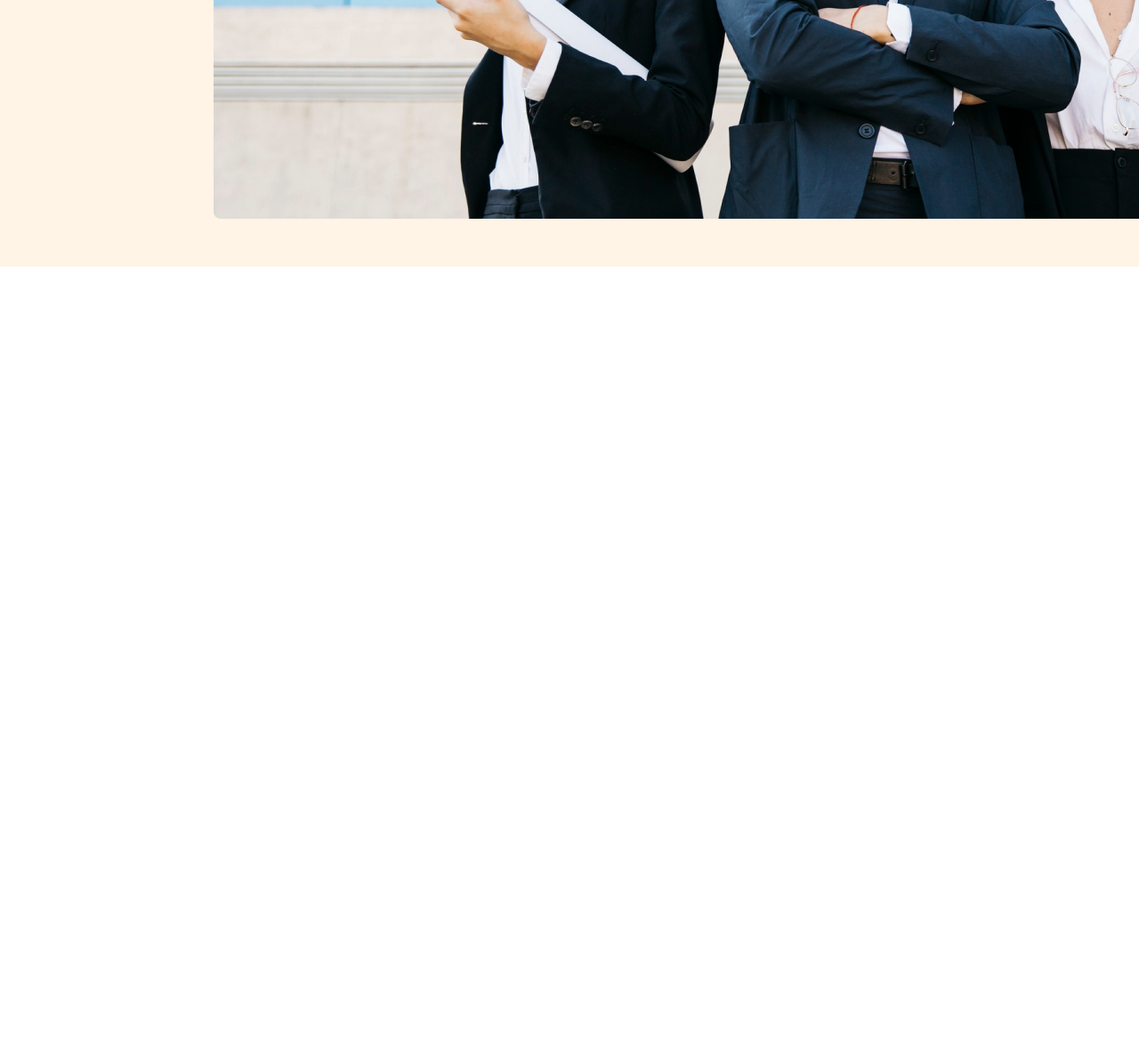
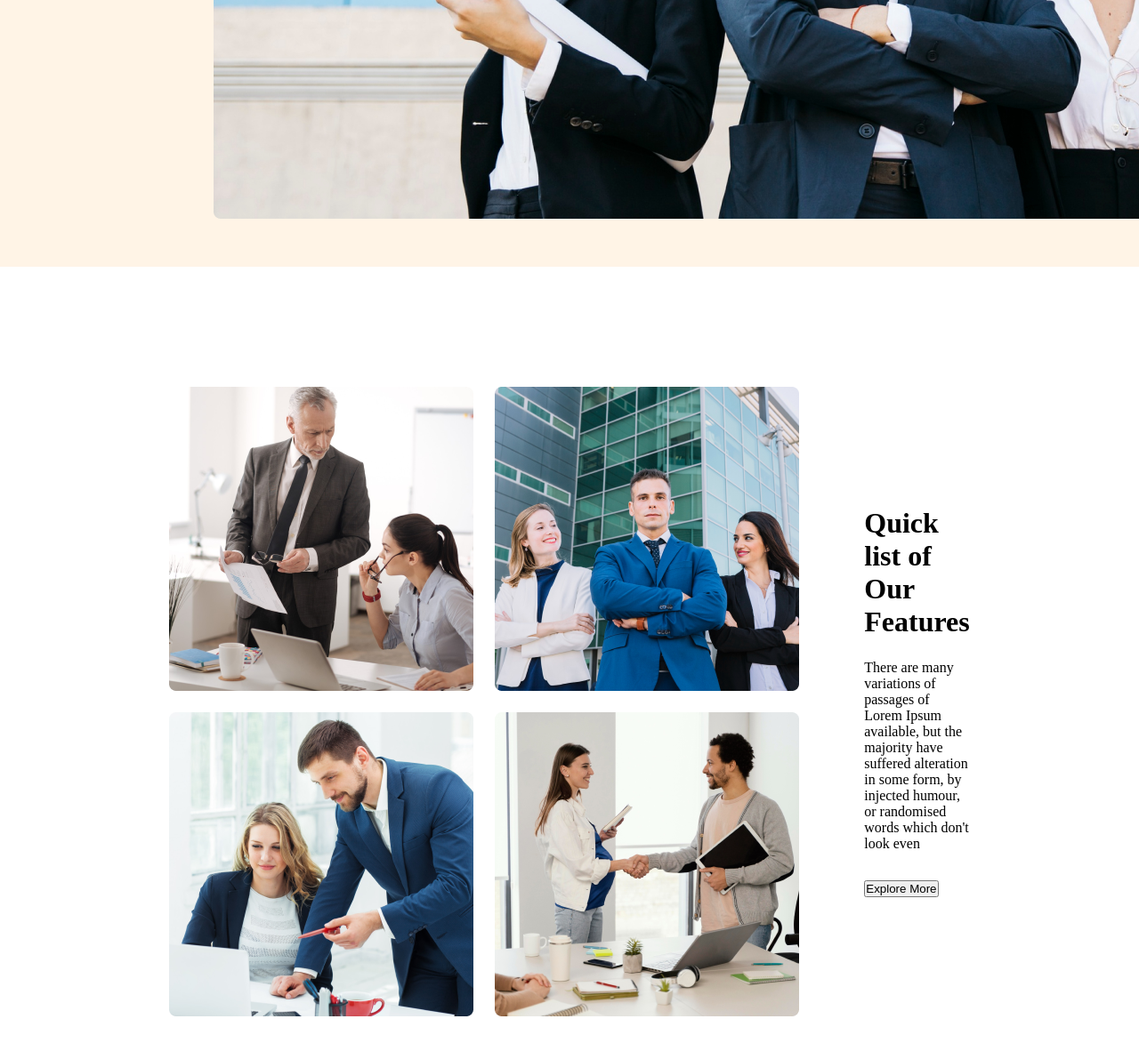
Before and after one commit to Shimul-Zahan/g3-architect-website, a plain HTML site: page index.html in a window 1280 px wide. Shown: the part 825-2007 px from the top of the page at 89% size. Before the commit the page ends 1125 px from the top, so only its background shows below. Drawn offline with Linux system fonts and the light colour scheme.

Commit message:
feature section

```diff
--- a/index.html
+++ b/index.html
@@ -27,5 +27,22 @@
             <img src="./images/banner.png" alt="" class="banner-image">
         </div>
     </header>
+
+    <!-- Main Part -->
+    <main>
+        <div class="feature-container">
+            <div class="feature-image-container">
+                <img src="./images/team1.png" alt="">
+                <img src="./images/team2.png" alt="">
+                <img src="./images/team3.png" alt="">
+                <img src="./images/team4.png" alt="">
+            </div>
+            <div class="feature-desc-container">
+                <h1>Quick list of <br>Our Features</h1>
+                <p>There are many variations of passages of Lorem Ipsum available, but the majority have suffered alteration in some form, by injected humour, or randomised words which don't look even</p>
+                <button>Explore More</button>
+            </div>
+        </div>
+    </main>
 </body>
 </html>
--- a/styles/responsive.css
+++ b/styles/responsive.css
@@ -1,10 +1,14 @@
 
 @media screen and (max-width: 576px) {
-    header{
+    header,
+    main
+    {
         width: 100%;
         padding: 20px;
     }
-    nav{
+    nav,
+    .feature-container
+    {
         flex-direction: column;
     }
     .logo{
@@ -13,4 +17,7 @@
     .banner-image{
         width: 100%;
     }
+    .feature-image-container{
+        grid-template-columns: 1fr;
+    }
 }
--- a/styles/style.css
+++ b/styles/style.css
@@ -42,3 +42,23 @@ nav ul li a{
     width: 1440px;
     height: 700px;
 }
+
+main{
+    padding: 50px 240px;
+}
+.feature-container{
+    display: flex;
+    gap: 73px;
+    margin: 85px 0;
+    justify-content: center;
+    align-items: center;
+}
+.feature-image-container{
+    display: grid;
+    grid-template-columns: repeat(2, 1fr);
+    gap: 24px;
+}
+.feature-desc-container p{
+    max-width: 537px;
+    margin: 24px 0 32px;
+}
```
